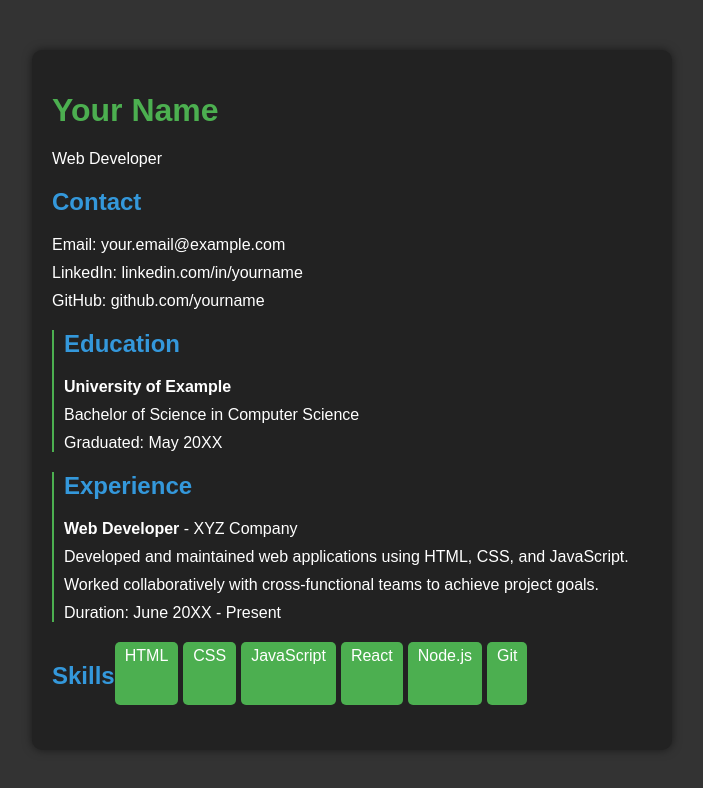
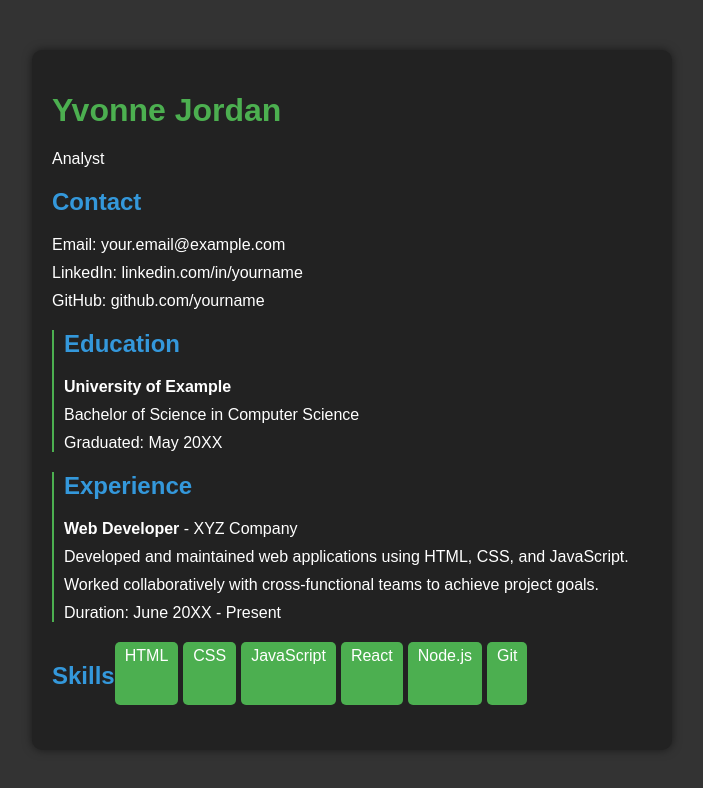
Before and after one commit to NerdSqrd8/Resume, a plain HTML site: page index.html in a window 1280 px wide. Shown: the whole page, without its empty margins (288-991 px from the left). Drawn offline with Linux system fonts and the light colour scheme.

Commit message:
Update index.html

```diff
--- a/index.html
+++ b/index.html
@@ -4,7 +4,7 @@
 <head>
   <meta charset="UTF-8">
   <meta name="viewport" content="width=device-width, initial-scale=1.0">
-  <title>Your Name - Resume</title>
+  <title>Yvonne Jordan</title>
   <style>
     body {
       font-family: 'Arial', sans-serif;
@@ -78,8 +78,8 @@
 <body>
   <div id="resume">
     <header>
-      <h1>Your Name</h1>
-      <p>Web Developer</p>
+      <h1>Yvonne Jordan</h1>
+      <p>Analyst</p>
     </header>
 
     <section class="section">
```
